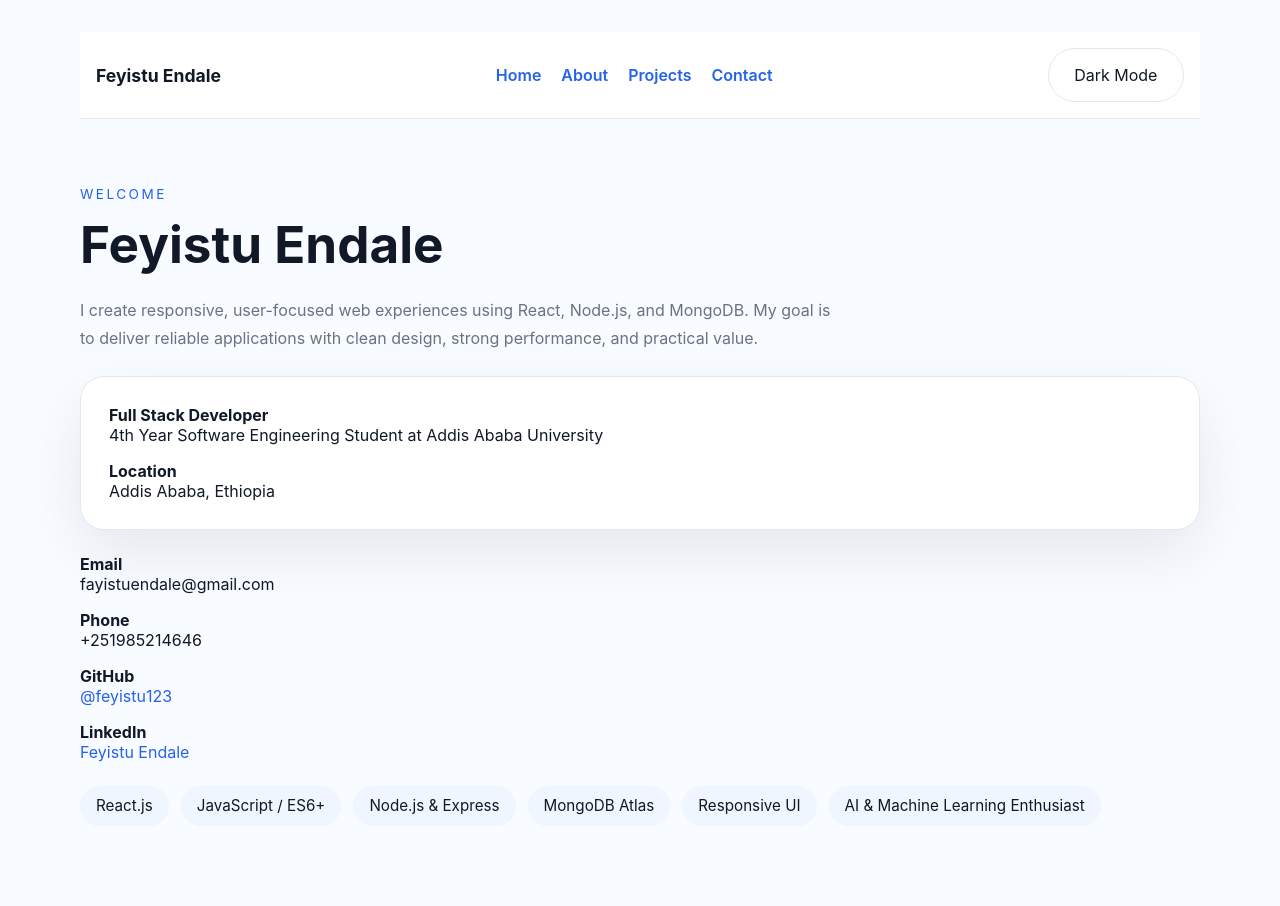
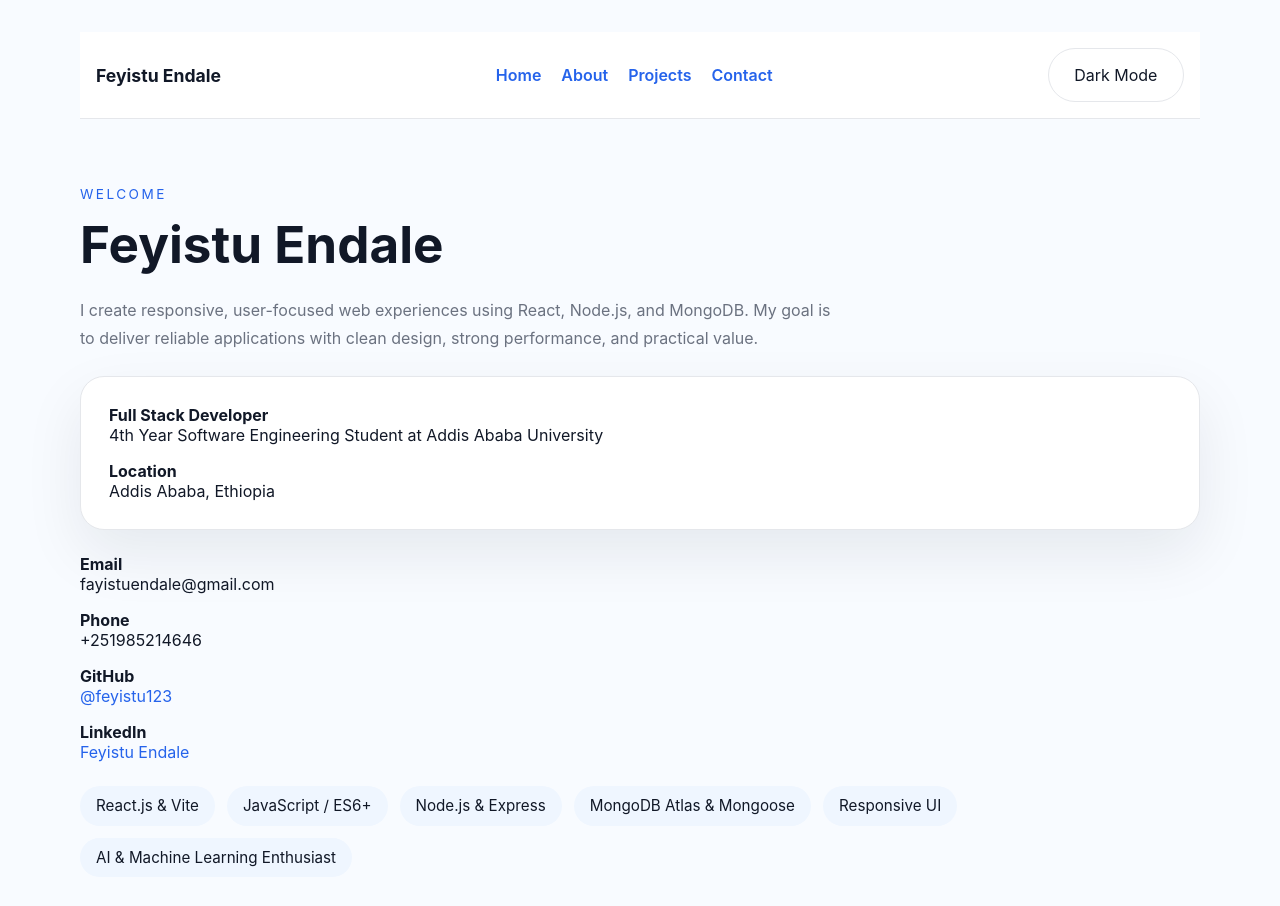
Before and after one commit to feyistu123/FUTURE_FS_01, a React (Vite) app in the folder frontend/: page / in a window 1280 px wide. Shown: the top 906 px of the page. Built offline with nearby package versions, Linux system fonts and the light colour scheme.

Commit message:
add some core skills

```diff
--- a/frontend/src/data/model.js
+++ b/frontend/src/data/model.js
@@ -13,10 +13,10 @@ export const profile = {
 };
 
 export const skills = [
-  'React.js',
+  'React.js & Vite',
   'JavaScript / ES6+',
   'Node.js & Express',
-  'MongoDB Atlas',
+  'MongoDB Atlas & Mongoose',
   'Responsive UI',
   'AI & Machine Learning Enthusiast'
 ];
```
